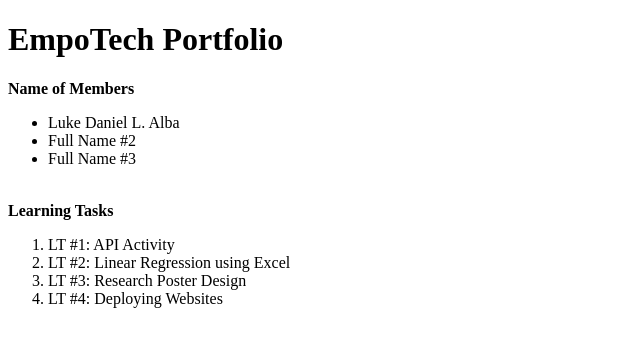
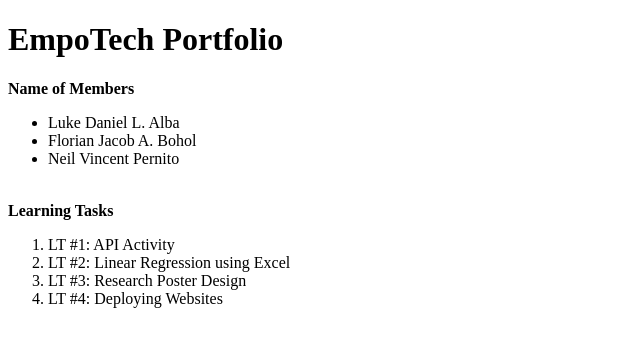
Before and after one commit to kenalba-san/portfolio, a Flask app: page / in a window 1280 px wide. Shown: the top 347 px of the page, without its empty margins (0-640 px from the left). Run offline with Flask 3, Linux system fonts and the light colour scheme.

```diff
--- a/templates/index.html
+++ b/templates/index.html
@@ -10,8 +10,8 @@
 		</div>
 		<ul>
 			<li>Luke Daniel L. Alba</li>
-			<li>Full Name #2</li>
-			<li>Full Name #3</li>
+			<li>Florian Jacob A. Bohol</li>
+			<li>Neil Vincent Pernito</li>
 		</ul>
 		<br>
 			<div>
```
